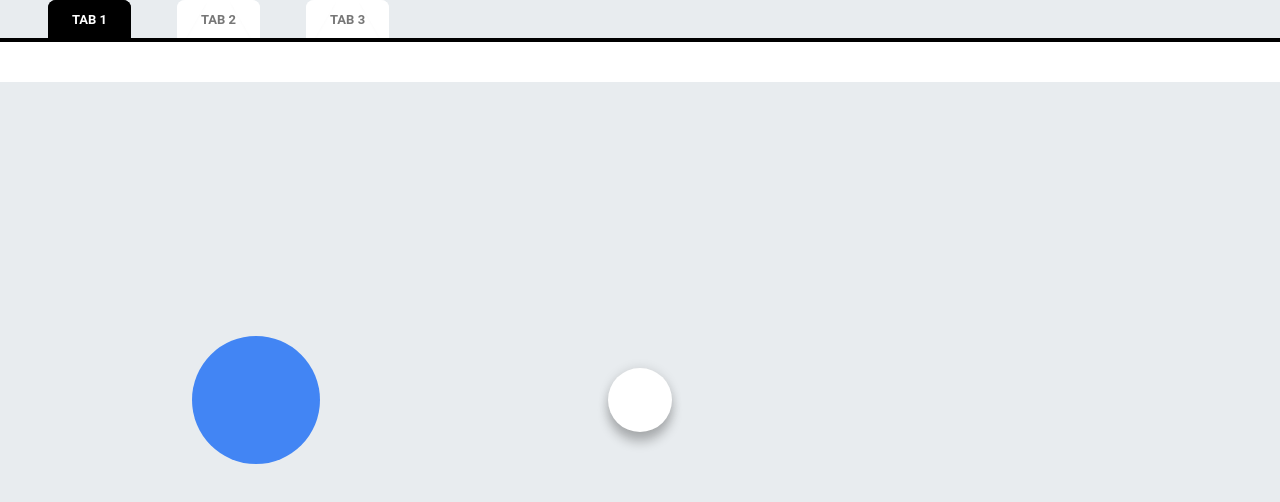
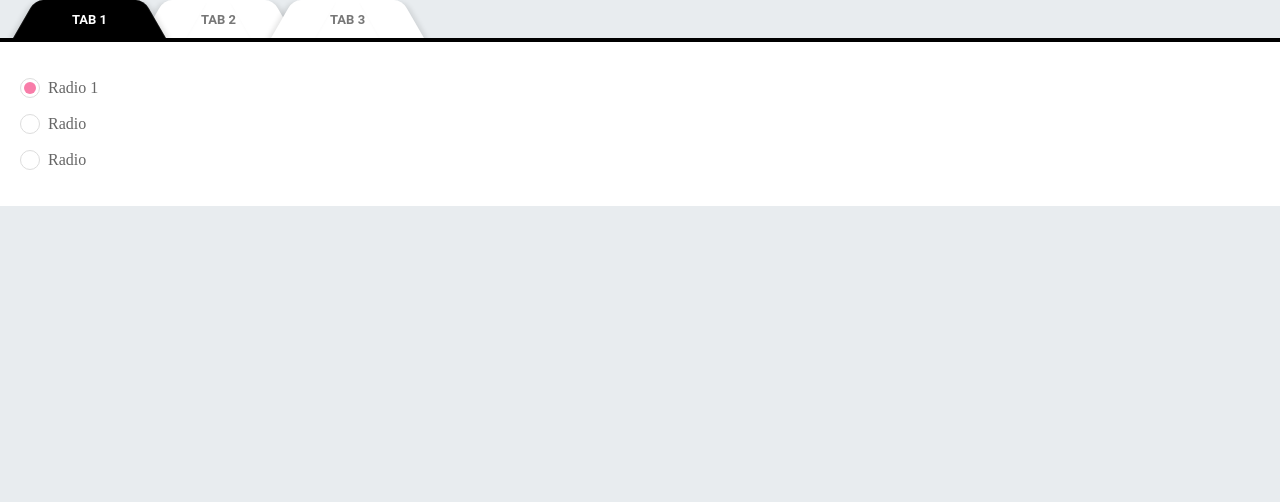
Before and after one commit to boxgates-dung/tab-html-css-js, a plain HTML site: page index.html in a window 1280 px wide. Drawn offline with Linux system fonts and the light colour scheme.

Commit message:
First commit

```diff
--- a/css/radio.css
+++ b/css/radio.css
@@ -1,73 +1,50 @@
-*, *:before, *:after {
-    margin: auto;
-    padding: 0;
-    outline: 0;
-    overflow: hidden;
-    box-sizing: border-box;
+[type="radio"]:checked,
+[type="radio"]:not(:checked) {
+    position: absolute;
+    left: -9999px;
 }
-
-label, label:before, label:after {
+[type="radio"]:checked + label,
+[type="radio"]:not(:checked) + label
+{
+    position: relative;
+    padding-left: 28px;
+    cursor: pointer;
+    line-height: 20px;
+    display: inline-block;
+    color: #666;
+}
+[type="radio"]:checked + label:before,
+[type="radio"]:not(:checked) + label:before {
+    content: '';
     position: absolute;
+    left: 0;
     top: 0;
-    bottom: 0;
-    left: 0;
-    right: 0;
+    width: 18px;
+    height: 18px;
+    border: 1px solid #ddd;
+    border-radius: 100%;
+    background: #fff;
 }
-label {
-    display: inline-block;
-    width: 10vw;
-    height: 10vw;
-    border-radius: 50%;
-    transition: all .2s ease-in-out;
-    animation-timing-function: ease-in-out;
-    animation-iteration-count: infinite;
-    animation-duration: 1.6s;
-    animation-name: dot-anim;
+[type="radio"]:checked + label:after,
+[type="radio"]:not(:checked) + label:after {
+    content: '';
+    width: 12px;
+    height: 12px;
+    background: #F87DA9;
+    position: absolute;
+    top: 4px;
+    left: 4px;
+    border-radius: 100%;
+    -webkit-transition: all 0.2s ease;
+    transition: all 0.2s ease;
 }
-.radio:checked + label {
-    animation-play-state: paused;
-}
-label:before {
-    content: "";
-    position: absolute;
-    width: 5vw;
-    height: 5vw;
-    background: white;
-    border-radius: 50%;
-    box-shadow: rgba(0, 0, 0, 0.117647) 0 0 .8vw 0, rgba(0, 0, 0, 0.239216) 0 .8vw .8vw 0;
-    transition: all .2s;
-}
-label:hover:before {
-    box-shadow: rgba(0, 0, 0, 0.0784314) 0 0 1vw 0, rgba(0, 0, 0, 0.239216) 0 1vw 1vw 0;
-}
-label:after {
-    content: "";
-    position: absolute;
-    width: 20px;
-    height: 20px;
-    background: rgba(255, 255, 255, .5);
-    border-radius: 50%;
+[type="radio"]:not(:checked) + label:after {
+    opacity: 0;
+    -webkit-transform: scale(0);
     transform: scale(0);
 }
-.radio:checked + label:after {
-    background: transparent;
-    transition: all .5s;
+[type="radio"]:checked + label:after {
+    opacity: 1;
+    -webkit-transform: scale(1);
     transform: scale(1);
 }
-
-/**** BLUE Radio button code ****/
-#radio-1 + label {
-    left: -60vw;
-    background: #4285F4;
-    animation-delay: 0s;
-}
-#radio-1 + label:before {
-    transform: scale(0);
-}
-#radio-1:checked + label:before {
-    transform: scale(1);
-    transition: all .4s;
-}
-[type="radio"] {
-    display: none;
-}
--- a/index.html
+++ b/index.html
@@ -24,12 +24,20 @@
 		</div>
 		<div class="tab-content">
 			<div class="tab-content-child active" id="tab1">
-				<div class="container">
-					<input type="radio" class="radio" id="radio-1" name="group" />
-					<label for="radio-1"></label>
-					<input type="radio" class="radio" id="radio-2" name="group" />
-					<label for="radio-2"></label>
-				</div>
+				<form action="#">
+					<p>
+						<input type="radio" id="test1" name="radio-group" checked>
+						<label for="test1">Radio 1</label>
+					</p>
+					<p>
+						<input type="radio" id="test2" name="radio-group">
+						<label for="test2">Radio</label>
+					</p>
+					<p>
+						<input type="radio" id="test3" name="radio-group">
+						<label for="test3">Radio</label>
+					</p>
+				</form>
 			</div>
 			<div class="tab-content-child" id="tab2">Content 2</div>
 			<div class="tab-content-child" id="tab3">Content 3</div>
```
